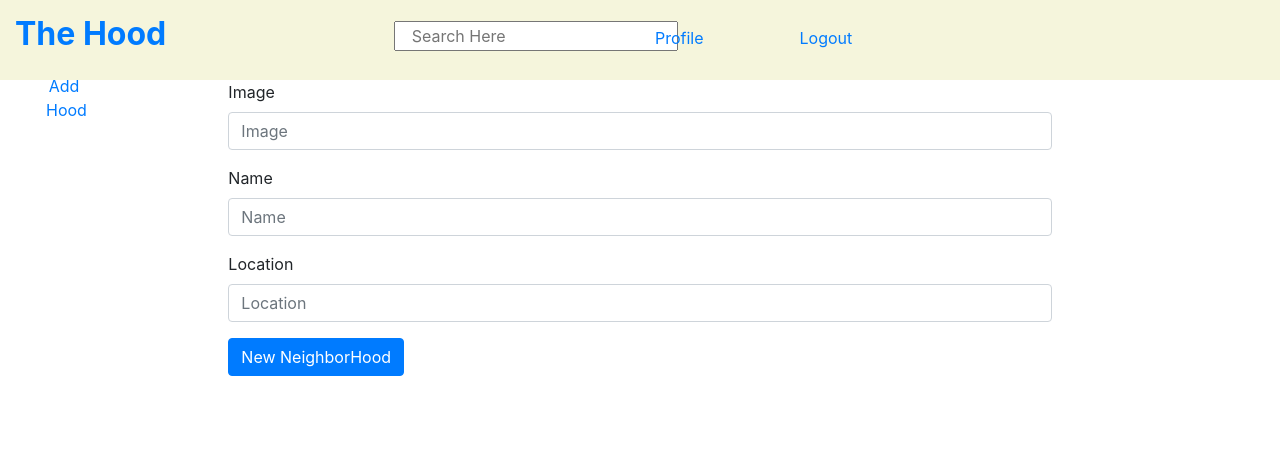
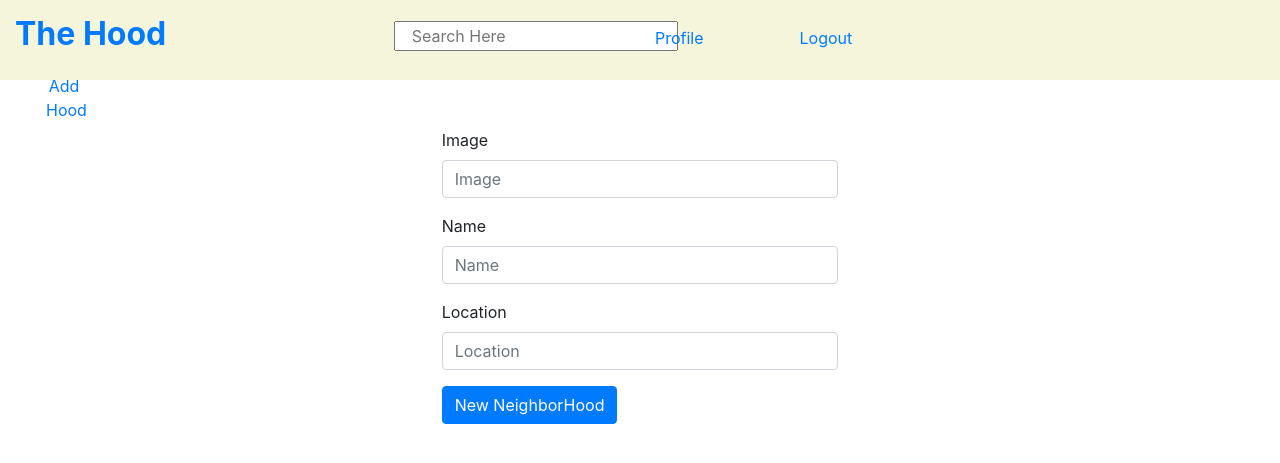
Before and after one commit to Mathenge-Alex/NeighborHood, a Django app: page /hood/ in a window 1280 px wide. Shown: the top 463 px of the page. Run offline with Django 4.2, Linux system fonts and the light colour scheme; the visitor is signed in with stand-in values (Sample User, id 1); some libraries are stand-ins or nearby versions; some web fonts are replaced.

```diff
--- a/listing/templates/newhood.html
+++ b/listing/templates/newhood.html
@@ -5,7 +5,7 @@
 <div class="container-fluid" id="main-hood">
 <div class="row">
     <div class="col-md-2"></div>
-    <div class="col-md-8" id="business">
+    <div class="col-md-4 my-5" style="margin:0 auto;" id="business">
         <form action="{% url 'newhood' %}" method="POST" enctype="multipart/form-data">
             {% csrf_token %}
             {% bootstrap_form hoodform %}
```
